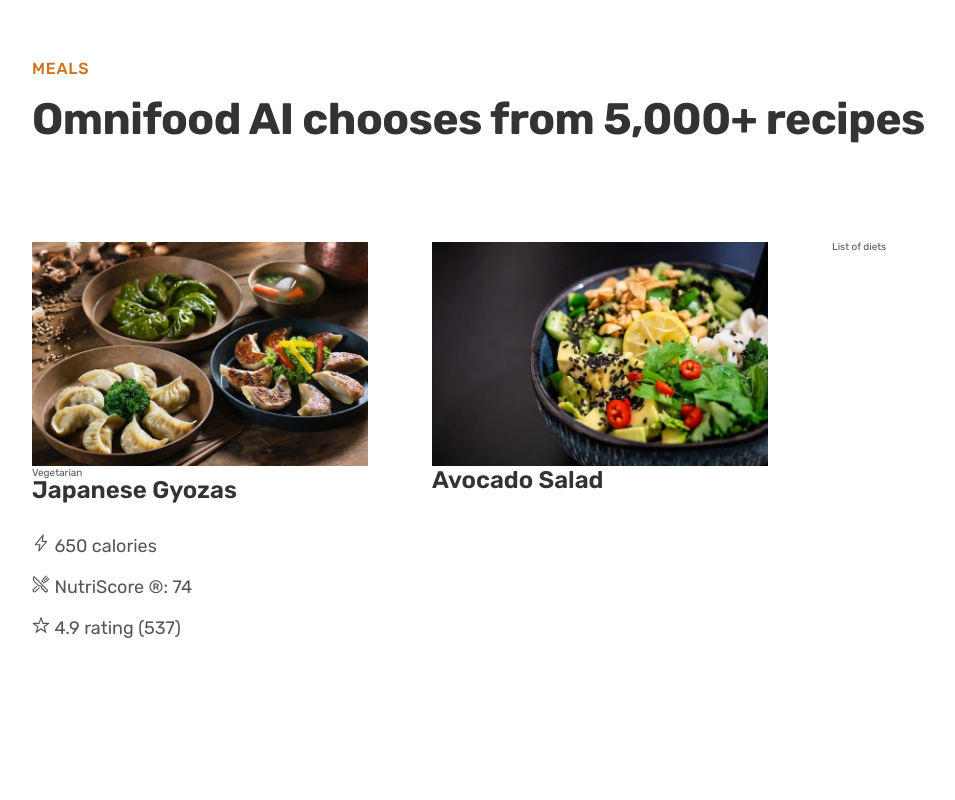
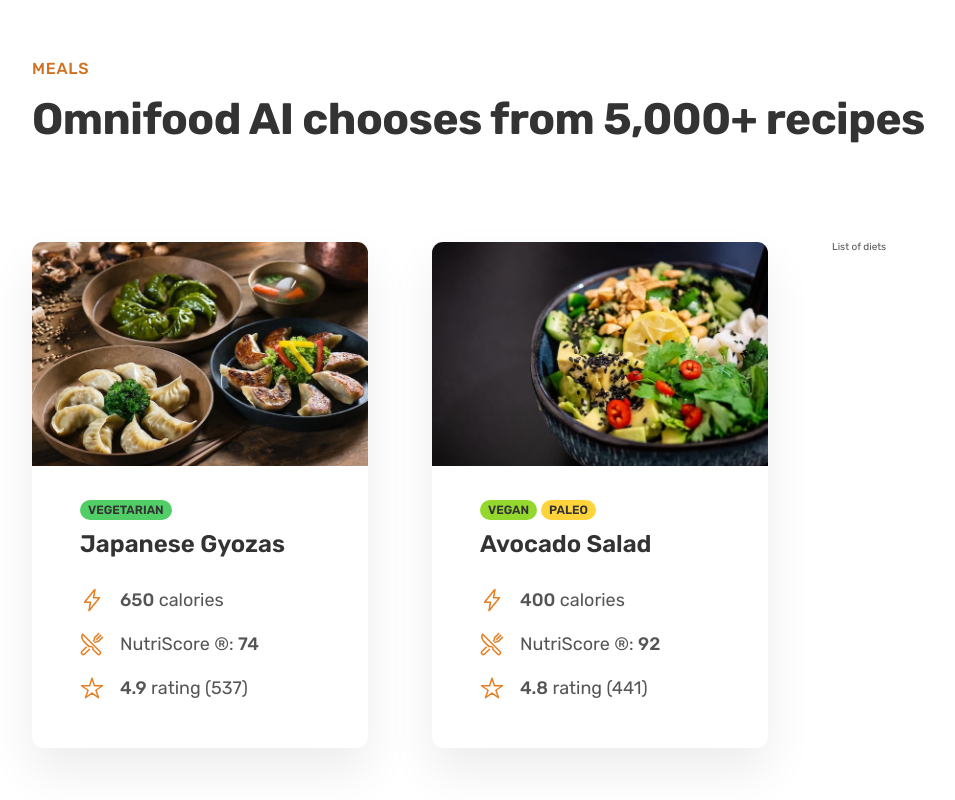
Before and after one commit to ArjanHoek/Omnifood, a plain HTML site: page index.html in a window 1280 px wide. Shown: the part 2648-3448 px from the top of the page, without its empty margins (40-995 px from the left). Before the commit the page ends 3381 px from the top, so only its background shows below. Drawn offline with nearby package versions, Linux system fonts and the light colour scheme.

Commit message:
finish part 2 of the meals section

```diff
--- a/css/general.css
+++ b/css/general.css
@@ -135,3 +135,7 @@ body *.container {
 .margin-right-sm {
   margin-right: 1.6rem;
 }
+
+strong {
+  font-weight: 500;
+}
--- a/css/style.css
+++ b/css/style.css
@@ -190,15 +190,48 @@
   padding: 9.6rem 0;
 }
 
+.meal {
+  box-shadow: 0 2.4rem 4.8rem rgba(0, 0, 0, 0.075);
+  border-radius: 1.1rem;
+  overflow: hidden;
+}
+
+.meal-content {
+  padding: 4.8rem;
+  padding-top: 3.2rem;
+}
+
+.meal-tags {
+  margin-bottom: 1.2rem;
+  display: flex;
+  gap: 0.4rem;
+}
+
+.tag {
+  display: inline-block;
+  padding: 0.4rem 0.8rem;
+  font-size: 1.2rem;
+  text-transform: uppercase;
+  color: #333;
+  border-radius: 999px;
+  font-weight: 600;
+}
+
+.tag--vegetarian {
+  background-color: #51cf66;
+}
+.tag--vegan {
+  background-color: #94d82d;
+}
+.tag--paleo {
+  background-color: #ffd43b;
+}
+
 .meal-title {
   font-size: 2.4rem;
   color: #333;
   font-weight: 600;
   margin-bottom: 3.2rem;
-}
-
-.meal-img {
-  width: 100%;
 }
 
 .meal-attributes {
@@ -210,4 +243,19 @@
 
 .meal-attributes li {
   font-size: 1.8rem;
+  display: flex;
+  align-items: center;
+  gap: 1.6rem;
 }
+
+.meal-icon {
+  height: 2.4rem;
+  width: 2.4rem;
+  color: #e67e22;
+  /* filter: invert(61%) sepia(98%) saturate(2114%) hue-rotate(346deg)
+    brightness(94%) contrast(92%); */
+}
+
+.meal-img {
+  width: 100%;
+}
--- a/index.html
+++ b/index.html
@@ -214,22 +214,29 @@
               class="meal-img"
               alt="Japanese Gyozas"
             />
-            <span class="tag">Vegetarian</span>
+            <div class="meal-content">
+              <div class="meal-tags">
+                <span class="tag tag--vegetarian">Vegetarian</span>
+              </div>
               <p class="meal-title">Japanese Gyozas</p>
               <ul class="meal-attributes">
                 <li>
-                <ion-icon name="flash-outline"></ion-icon>
-                <span>650 calories</span>
+                  <ion-icon class="meal-icon" name="flash-outline"></ion-icon>
+                  <span><strong>650</strong> calories</span>
                 </li>
                 <li>
-                <ion-icon name="restaurant-outline"></ion-icon>
-                <span>NutriScore &reg;: 74</span>
+                  <ion-icon
+                    class="meal-icon"
+                    name="restaurant-outline"
+                  ></ion-icon>
+                  <span>NutriScore &reg;: <strong>74</strong></span>
                 </li>
                 <li>
-                <ion-icon name="star-outline"></ion-icon>
-                <span>4.9 rating (537)</span>
+                  <ion-icon class="meal-icon" name="star-outline"></ion-icon>
+                  <span><strong>4.9</strong> rating (537)</span>
                 </li>
               </ul>
+            </div>
           </div>
           <div class="meal">
             <img
@@ -237,7 +244,30 @@
               class="meal-img"
               alt="Avocado Salad"
             />
+            <div class="meal-content">
+              <div class="meal-tags">
+                <span class="tag tag--vegan">Vegan</span>
+                <span class="tag tag--paleo">Paleo</span>
+              </div>
               <p class="meal-title">Avocado Salad</p>
+              <ul class="meal-attributes">
+                <li>
+                  <ion-icon class="meal-icon" name="flash-outline"></ion-icon>
+                  <span><strong>400</strong> calories</span>
+                </li>
+                <li>
+                  <ion-icon
+                    class="meal-icon"
+                    name="restaurant-outline"
+                  ></ion-icon>
+                  <span>NutriScore &reg;: <strong>92</strong></span>
+                </li>
+                <li>
+                  <ion-icon class="meal-icon" name="star-outline"></ion-icon>
+                  <span><strong>4.8</strong> rating (441)</span>
+                </li>
+              </ul>
+            </div>
           </div>
           <div class="list">List of diets</div>
         </div>
```
Lines whose indentation alone changed are shown as unchanged.
